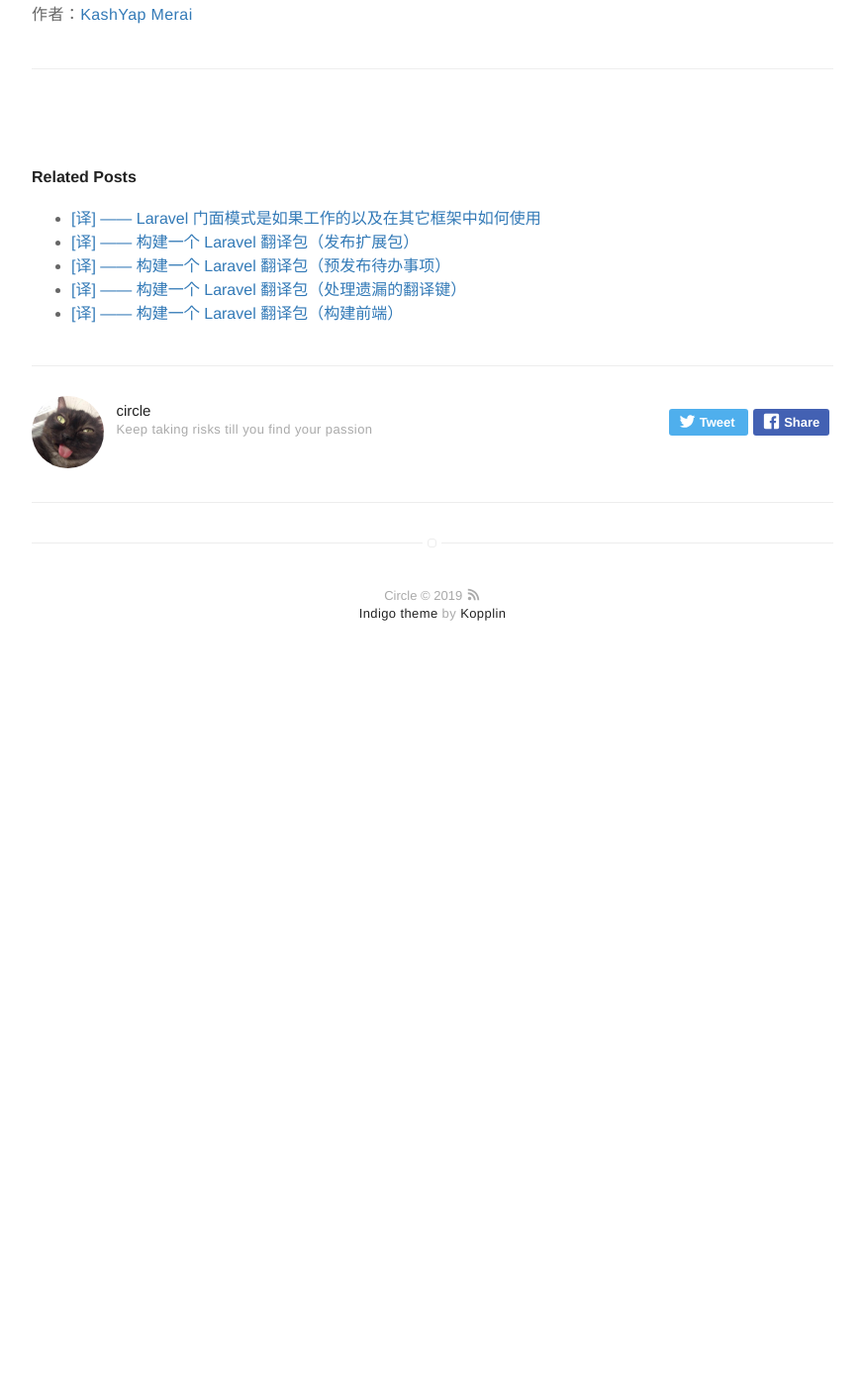
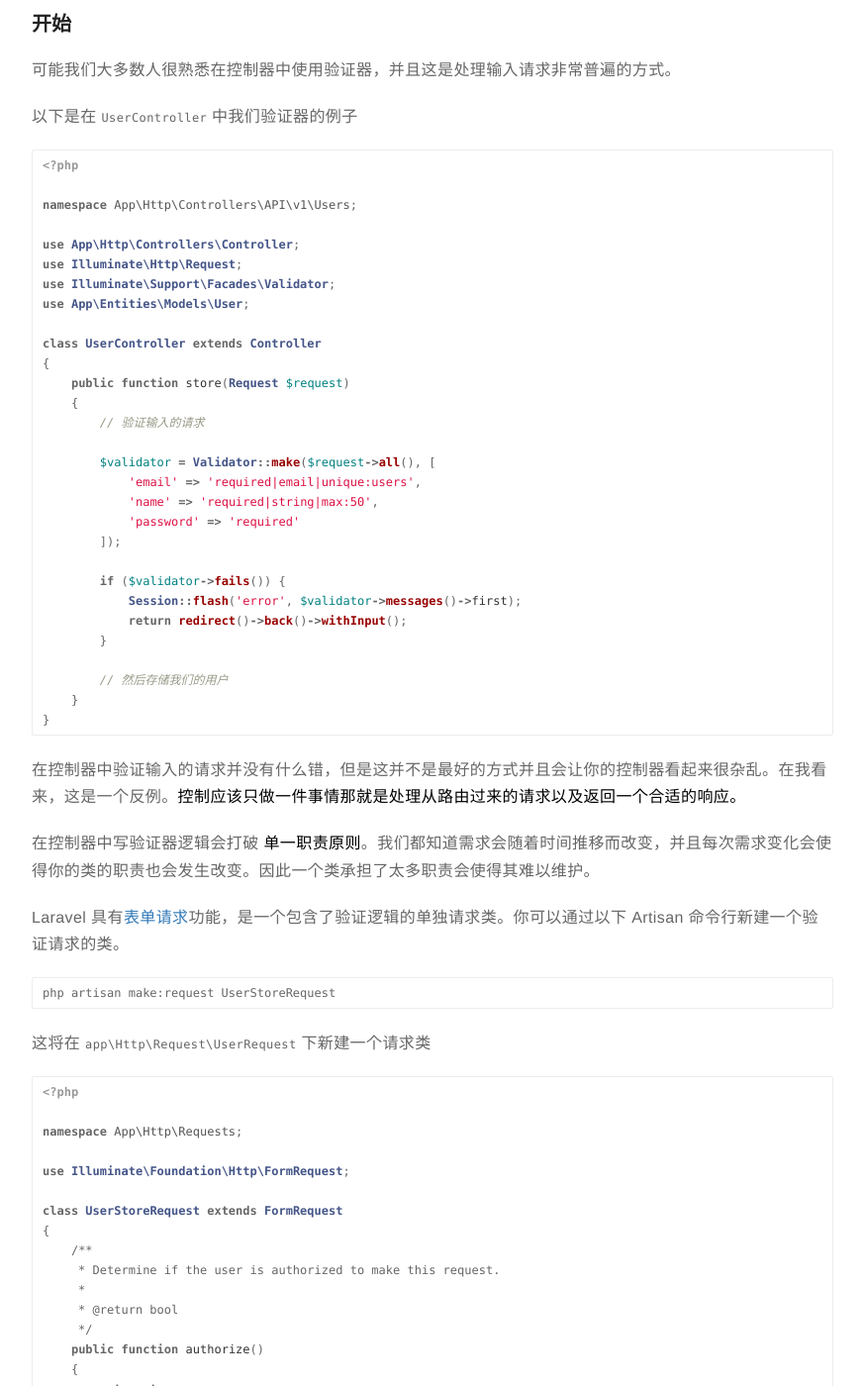
Before and after one commit to rust17/blog, a Jekyll site: the page built from _posts/second/2019-04-11-The-Smart-Way-To-Handle-Request-Validation-In-Laravel.markdown, in a window 1280 px wide and 1400 px high, scrolled down 431 px. Shown: the whole window at 99% size, without its empty margins (203-1076 px from the left). Built offline with Jekyll 4.4.1, drawn with Linux system fonts in a browser that asks for light colours; before the commit the page ends 1122 px from its top, so only the background shows below that; some of the changed text lies outside the part shown.

Commit message:
update article

````diff
--- a/_posts/second/2019-04-11-The-Smart-Way-To-Handle-Request-Validation-In-Laravel.markdown
+++ b/_posts/second/2019-04-11-The-Smart-Way-To-Handle-Request-Validation-In-Laravel.markdown
@@ -12,9 +12,150 @@ author: circle
 description: 翻译文章 —— 介绍了一种在 Laravel 中处理请求验证的方法
 ---
 
+Laravel 是一个为 web 艺术家开发的 PHP 框架，可以帮助我们构建健壮的应用程序以及 API。可能你们早已知道在 Laravel 当中有许多验证请求的方式。在任何应用中处理请求验证都是非常关键的部分。Laravel 拥有一些很棒的特性，它可以很优雅地处理这些请求。
+
+### 开始
+
+可能我们大多数人很熟悉在控制器中使用验证器，并且这是处理输入请求非常普遍的方式。
+
+以下是在 `UserController` 中我们验证器的例子
+
+```php
+<?php
+
+namespace App\Http\Controllers\API\v1\Users;
+
+use App\Http\Controllers\Controller;
+use Illuminate\Http\Request;
+use Illuminate\Support\Facades\Validator;
+use App\Entities\Models\User;
+
+class UserController extends Controller
+{
+    public function store(Request $request)
+    {
+        // 验证输入的请求
+
+        $validator = Validator::make($request->all(), [
+            'email' => 'required|email|unique:users',
+            'name' => 'required|string|max:50',
+            'password' => 'required'
+        ]);
+
+        if ($validator->fails()) {
+            Session::flash('error', $validator->messages()->first);
+            return redirect()->back()->withInput();
+        }
+
+        // 然后存储我们的用户
+    }
+}
+```
+
+在控制器中验证输入的请求并没有什么错，但是这并不是最好的方式并且会让你的控制器看起来很杂乱。在我看来，这是一个反例。**控制应该只做一件事情那就是处理从路由过来的请求以及返回一个合适的响应。**
+
+在控制器中写验证器逻辑会打破 **单一职责原则**。我们都知道需求会随着时间推移而改变，并且每次需求变化会使得你的类的职责也会发生改变。因此一个类承担了太多职责会使得其难以维护。
+
+Laravel 具有[表单请求][1]功能，是一个包含了验证逻辑的单独请求类。你可以通过以下 Artisan 命令行新建一个验证请求的类。
+
+```shell
+php artisan make:request UserStoreRequest
+```
+
+这将在 `app\Http\Request\UserRequest` 下新建一个请求类
+
+```php
+<?php
+
+namespace App\Http\Requests;
+
+use Illuminate\Foundation\Http\FormRequest;
+
+class UserStoreRequest extends FormRequest
+{
+    /**
+     * Determine if the user is authorized to make this request.
+     *
+     * @return bool
+     */
+    public function authorize()
+    {
+        return true;
+    }
+    /**
+     * Get the validation rules that apply to the request.
+     *
+     * @return array
+     */
+    public function rules()
+    {
+        return [
+            'email' => 'required|email|unique:users',
+            'name' => 'required|string|max:50',
+            'password' => 'required'
+        ];
+    }
+     /**
+     * Custom message for validation
+     *
+     * @return array
+     */
+    public function messages()
+    {
+        return [
+            'email.required' => 'Email is required!',
+            'name.required' => 'Name is required!',
+            'password.required' => 'Password is required!'
+        ];
+    }
+}
+```
+
+Laravel 表单请求类自带了两个默认方法 `auth()` 和 `rules()`。你可以在 `auth()` 方法中执行任意用户认证逻辑来确认当前用户是否允许继续请求。在 `rules()` 方法中你可以书写所有的验证规则。还有一个额外的 `messages()` 方法，你可以以数组的方式传递验证消息。
+
+现在修改我们的 `UserController` 使用 `UserStoreRequest`。你可以提供类型提示要求输入的类，Laravel 会自动解析以及在控制器方法调用之前执行校验逻辑。
+
+```php
+<?php
+
+namespace App\Http\Controllers\API\v1\Users;
+
+use App\Http\Controllers\Controller;
+use App\Http\Requests\UserStoreRequest;
+
+class UserController extends Controller
+{
+    public function store(UserStoreRequest $request)
+    {
+        // 将仅返回验证过的数据
+
+        $validated = $request->validated();
+    }
+}
+```
+
+因此我们的控制器现在变得精简以及容易维护。现在我们的控制器不需要关心任何验证逻辑。我们拥有了我们自己的验证类，该类仅仅处理验证逻辑，让控制器可以做其它事情。
+
+如果验证失败，将返回预定于的地址以及携带着错误信息给用户。取决于你的请求类型，该错误信息是否暂存在 sessions 中。如果请求是一个 AJAX 则返回一个 JSON 格式的错误信息并携带 422 状态码。
+
+### ✨ 福利
+
+通过过滤输入来保持你的应用程序和用户安全。在你的项目中使用消毒器会确保数据总是格式化好并且一致的。在许多情况下，验证失败往往是由愚蠢的格式问题引起的。
+
+一个用户可能像这样输入移动号码 +99-9999-999999 或者 +99-(9999)-(999999)。我们不能强迫用户重新输入相同的信息，这是非常常见的错误。
+
+一些别的例子是像用户这样输入邮箱 FOO@Bar.COM 或者 FOO@Bar.com。或者输入姓名像 **FOO bAR** 或者 **foo baR**。
+
+消毒器包含了转换的方法，可以将数据过滤成通用的格式后再提供给验证器。
+
+我正在使用 [`Waavi/Sanitizer`][2] 扩展包，该扩展包拥有许多过滤器。
+
 ---
 原文地址：[https://medium.com/@kamerk22/the-smart-way-to-handle-request-validation-in-laravel-5e8886279271](https://medium.com/@kamerk22/the-smart-way-to-handle-request-validation-in-laravel-5e8886279271)
 
 作者：[KashYap Merai](https://medium.com/@kamerk22)
 
 ---
+
+[1]: https://laravel.com/docs/5.6/validation#form-request-validation
+[2]: https://github.com/Waavi/Sanitizer
````
Also changed, not shown: other parts of _posts/second/2019-04-11-The-Smart-Way-To-Handle-Request-Validation-In-Laravel.markdown (+1 -1 lines).
